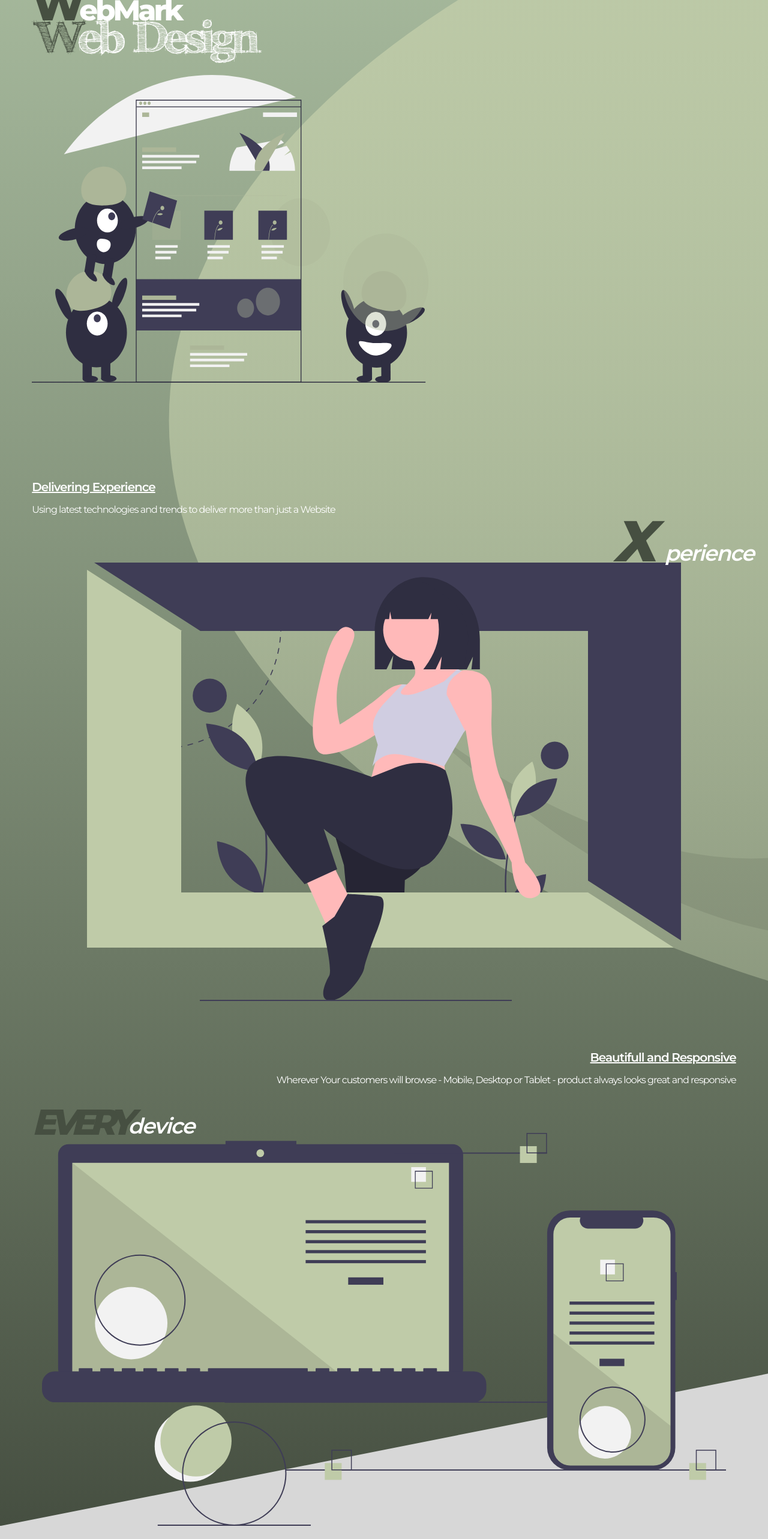
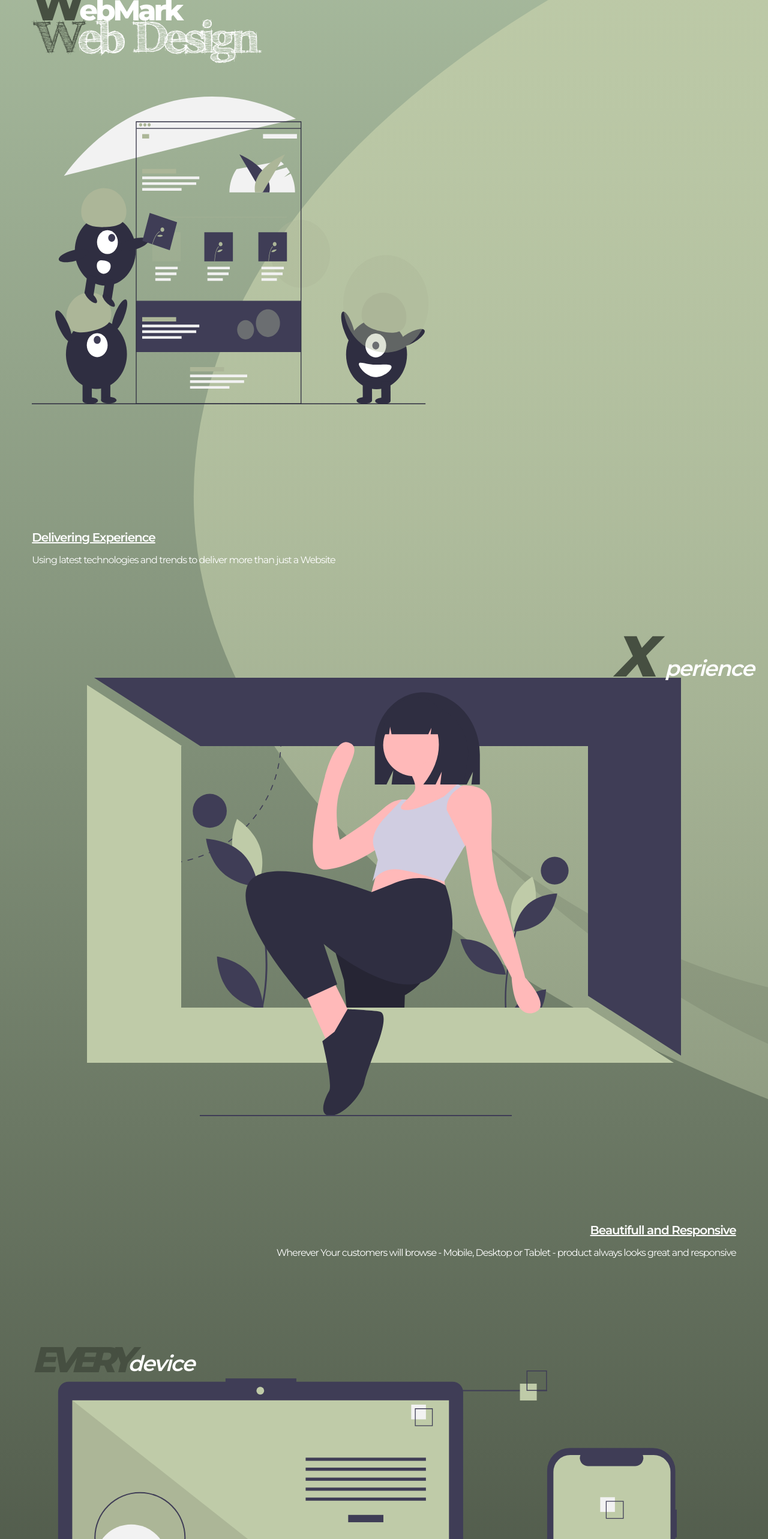
Before and after one commit to MartinKuracka/webmark-react, a React (Create React App) app: page / in a window 1280 px wide. Shown: the part 160-2726 px from the top of the page at 60% size. Built offline with nearby package versions, Linux system fonts and the light colour scheme.

Commit message:
sliders background fixed

```diff
--- a/src/containers/home_section/home.js
+++ b/src/containers/home_section/home.js
@@ -14,10 +14,10 @@ const HeadSection = () => {
                 <h1 className='text-3xl font-light  mt-24'><span className='text-primary font-extrabold'>W</span>elcome To The</h1>
                 <h1 className='text-5xl'><span className='text-primary font-extrabold'>W</span>ebMark</h1>
                 <img className='-mt-3 w-96' src={Webmark} alt={Webmark}/>
-                <img className='mt-5' src={Hero} alt='hero' />
-                <div className='mt-24 mb-20' id='intro'>
-                    <div className='pt-2 w-full'>
-                        <h2 className='text-white font-semibold underline text-xl mt-14'>Delivering Experience</h2>
+                <img className='mt-14' src={Hero} alt='hero' />
+                <div id='intro'>
+                    <div className='pt-20 w-full my-32'>
+                        <h2 className='text-white font-semibold underline text-xl'>Delivering Experience</h2>
                         <p className='mt-3 z-10'>Using latest technologies and trends to deliver more than just a Website</p>
                     </div>
                     <div className='w-full flex justify-end mt-5'>
@@ -26,8 +26,8 @@ const HeadSection = () => {
                         <img className='mt-14 mx-auto' src={Experience} alt='experence' />
                     </div>
                 </div>
-                <div>
-                    <div className='w-full text-right'>
+                <div className='mt-44'>
+                    <div className='w-full text-right my-32'>
                         <h2 className='text-white font-semibold underline text-xl mt-20'>Beautifull and Responsive</h2>
                         <p className='mt-3 z-10'>Wherever Your customers will browse - Mobile, Desktop or Tablet - product always looks great and responsive</p>
                     </div>
--- a/src/containers/works_section/content_slider/webs/webs.jsx
+++ b/src/containers/works_section/content_slider/webs/webs.jsx
@@ -26,13 +26,15 @@ const Webs = ({setContent}) => {
     return (
         <Slider {...settings} className=''>
             {/* Slide 1 */}
-            <div className='p-5'>
+            <div className='p-5 h-full'>
                 <img className='mx-auto' src={Srdcofka} />
-                <div clasName='flex flex-col'>
-                    <h2 className='text-primary font-bold mt-3' title='srdcofka' href='https://www.srdcofka.sk' target='_blank' >Srdcofka.sk</h2>
-                    <p className='text-primary mx-auto '>Local healthy food store webpage </p>
-                    <h2 className='text-primary font-bold mt-4'>Technology used</h2>
-                    <p className='text-primary mx-auto '>HTML, CSS, JS, Animations, Adobe Photoshop </p>
+                <div clasName='flex flex-col justify-between h-full'>
+                    <div className='flex flex-col '>
+                        <h2 className='text-primary font-bold mt-3' title='srdcofka' href='https://www.srdcofka.sk' target='_blank' >Srdcofka.sk</h2>
+                        <p className='text-primary'>Local healthy food store webpage </p>
+                        <h2 className='text-primary font-bold mt-4'>Technology used</h2>
+                        <p className='text-primary'>HTML, CSS, JS, Animations, Adobe Photoshop </p>
+                    </div>
                     <div className='mt-5 flex justify-between'>
                         <Button back onClick={() => setContent('main')}>BACK</Button>
                         <a href='http://www.srdcofka.sk' target='_blank'>
@@ -47,11 +49,13 @@ const Webs = ({setContent}) => {
             {/* Slide 2 */}
             <div className='p-5'>
                 <img className='mx-auto' src={Luna} />
-                <div clasName='flex flex-col'>
-                    <h2 className='text-primary font-bold mt-3' title='srdcofka' href='https://www.srdcofka.sk' target='_blank' >Svieckaluna.sk</h2>
-                    <p className='text-primary mx-auto '>Single page Website to promote a product</p>
-                    <h2 className='text-primary font-bold mt-4'>Technology used</h2>
-                    <p className='text-primary mx-auto '>Wordpress, Elementor, Adobe Photoshop </p>
+                <div clasName='flex flex-col justify-between h-52'>
+                    <div className='flex flex-col '>
+                        <h2 className='text-primary font-bold mt-3' title='srdcofka' href='https://www.srdcofka.sk' target='_blank' >Svieckaluna.sk</h2>
+                        <p className='text-primary'>Single page Website to promote a product</p>
+                        <h2 className='text-primary font-bold mt-4'>Technology used</h2>
+                        <p className='text-primary'>Wordpress, Elementor, Adobe Photoshop, SEO </p>
+                    </div>
                     <div className='mt-5 flex justify-between'>
                         <Button back onClick={() => setContent('main')}>BACK</Button>
                         <a href='http://www.svieckaluna.sk' target='_blank'>
--- a/src/containers/works_section/works.js
+++ b/src/containers/works_section/works.js
@@ -28,10 +28,10 @@ const WorksSection = () => {
         <section className='flex w-11/12 h-screen flex-col mx-auto' id='works'>
             <div className='flex justify-center'>
                 <div className='flex w-full justify-start'>
-                    <h1 className='mt-32 text-background'>Works </h1>
+                    <h1 className='mt-20 text-background'>Works </h1>
                 </div>
             </div>
-            <div className='bg-background'>
+            <div className='bg-background h-3/4'>
                     <SliderContent />
             </div>
         </section>
```
Also changed, not shown: 1 other file (tests, documents, lock files or other folders).
